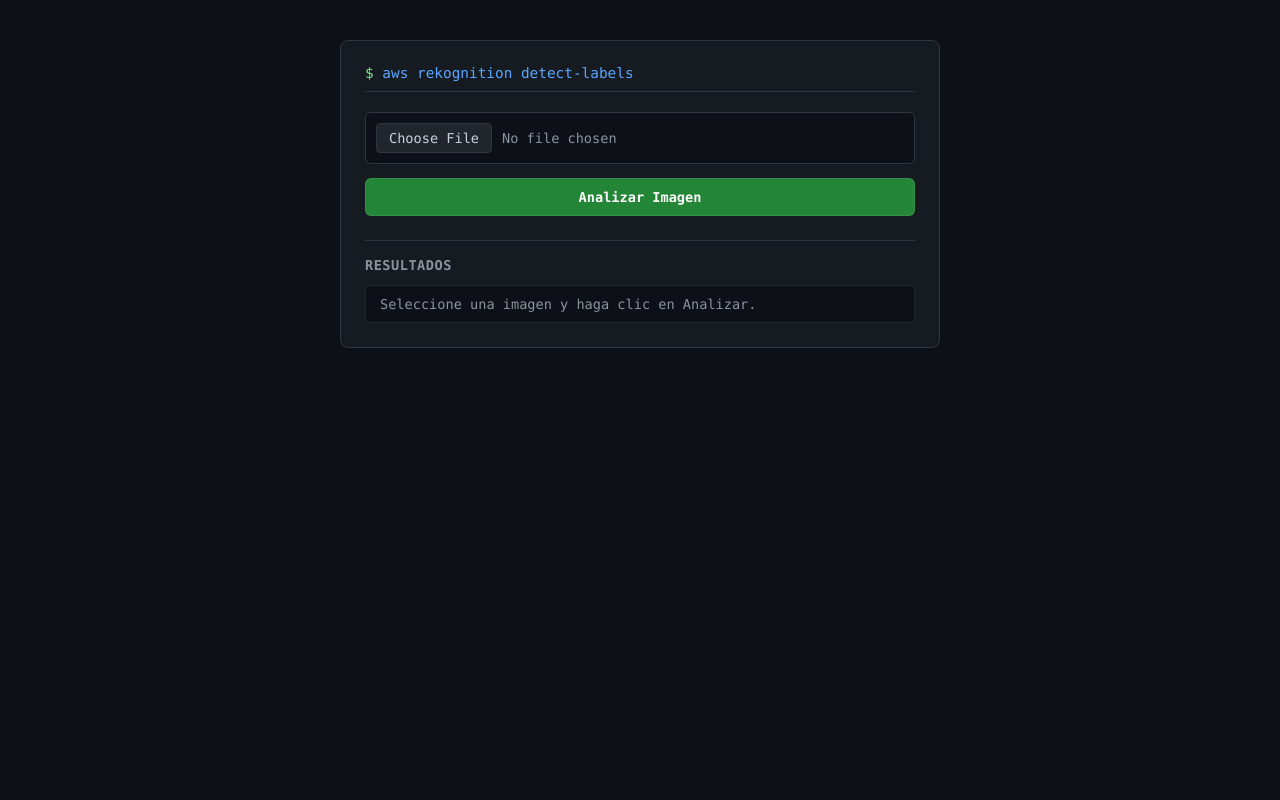
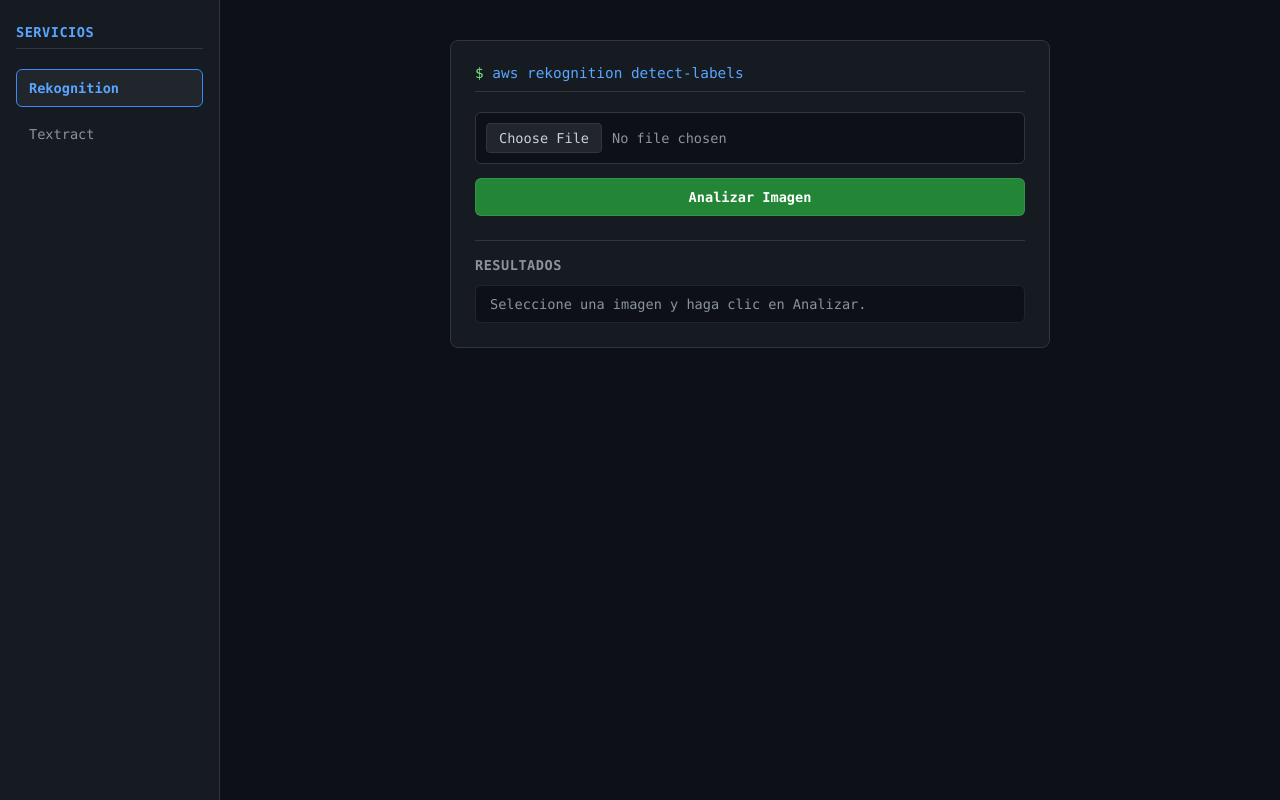
Before and after one commit to CarlosEvCode/Floci-reconocimiento, a website: page public/index.html in a window 1280 px wide. Drawn offline with Linux system fonts and the light colour scheme.

Commit message:
Agregar barra lateral de navegacion para servicios en index.html

```diff
--- a/public/index.html
+++ b/public/index.html
@@ -3,7 +3,7 @@
 <head>
     <meta charset="UTF-8">
     <meta name="viewport" content="width=device-width, initial-scale=1.0">
-    <title>AWS Rekognition</title>
+    <title>AWS Playground - Floci</title>
     <style>
         * {
             margin: 0;
@@ -16,6 +16,59 @@
             background-color: #0d1117;
             color: #c9d1d9;
             min-height: 100vh;
+            display: flex;
+        }
+
+        /* Barra Lateral (Sidebar) */
+        .sidebar {
+            width: 220px;
+            background: #161b22;
+            border-right: 1px solid #30363d;
+            padding: 24px 16px;
+            display: flex;
+            flex-direction: column;
+            gap: 8px;
+        }
+
+        .sidebar-title {
+            font-size: 0.85rem;
+            color: #58a6ff;
+            font-weight: bold;
+            text-transform: uppercase;
+            letter-spacing: 0.5px;
+            margin-bottom: 12px;
+            padding-bottom: 8px;
+            border-bottom: 1px solid #30363d;
+        }
+
+        .nav-btn {
+            background: transparent;
+            color: #8b949e;
+            border: 1px solid transparent;
+            padding: 10px 12px;
+            border-radius: 6px;
+            font-size: 0.85rem;
+            text-align: left;
+            cursor: pointer;
+            transition: all 0.2s ease;
+            font-family: inherit;
+        }
+
+        .nav-btn:hover {
+            background: #21262d;
+            color: #c9d1d9;
+        }
+
+        .nav-btn.active {
+            background: #21262d;
+            color: #58a6ff;
+            border-color: #388bfd;
+            font-weight: 600;
+        }
+
+        /* Área de Contenido Principal */
+        .main-content {
+            flex: 1;
             display: flex;
             justify-content: center;
             align-items: flex-start;
@@ -75,7 +128,7 @@
             background: #30363d;
         }
 
-        button {
+        button.btn-action {
             background: #238636;
             color: #fff;
             border: 1px solid rgba(240, 246, 252, 0.1);
@@ -87,11 +140,11 @@
             font-family: inherit;
         }
 
-        button:hover {
+        button.btn-action:hover {
             background: #2ea043;
         }
 
-        button:disabled {
+        button.btn-action:disabled {
             background: #21262d;
             color: #6e7681;
             cursor: not-allowed;
@@ -154,16 +207,23 @@
 </head>
 <body>
 
+    <!-- BARRA LATERAL -->
+    <aside class="sidebar">
+        <div class="sidebar-title">Servicios</div>
+        <button class="nav-btn active">Rekognition</button>
+        <button class="nav-btn">Textract</button>
+    </aside>
+
+    <!-- CONTENIDO PRINCIPAL -->
+    <main class="main-content">
         <div class="container">
             <div class="header">
                 <span class="prompt">$</span> aws rekognition detect-labels
             </div>
-
             <form id="uploadForm">
                 <input type="file" name="imagen" id="imagen" accept="image/*" required>
-            <button type="submit" id="btnSubmit">Analizar Imagen</button>
+                <button type="submit" id="btnSubmit" class="btn-action">Analizar Imagen</button>
             </form>
-
             <div class="results">
                 <h3>Resultados</h3>
                 <ul id="listaEtiquetas">
@@ -171,6 +231,7 @@
                 </ul>
             </div>
         </div>
+    </main>
 
     <script>
         const form = document.getElementById('uploadForm')
@@ -180,7 +241,6 @@
 
         form.addEventListener('submit', async (e) => {
             e.preventDefault()
-
             if (!fileInput.files[0]) return
 
             const formData = new FormData(form)
@@ -192,7 +252,6 @@
                     method: 'POST',
                     body: formData
                 })
-
                 const data = await response.json()
                 btnSubmit.disabled = false
 
@@ -202,7 +261,6 @@
                         listaEtiquetas.innerHTML = `<li class="status-msg">No se detectaron etiquetas.</li>`
                         return
                     }
-
                     data.labels.forEach(label => {
                         const li = document.createElement('li')
                         const confidence = Number(label.Confidence).toFixed(1)
```
Lines whose indentation alone changed are shown as unchanged.
